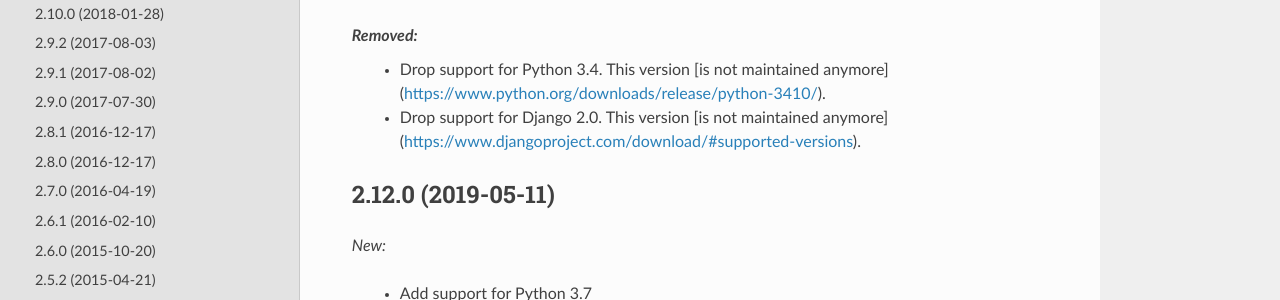
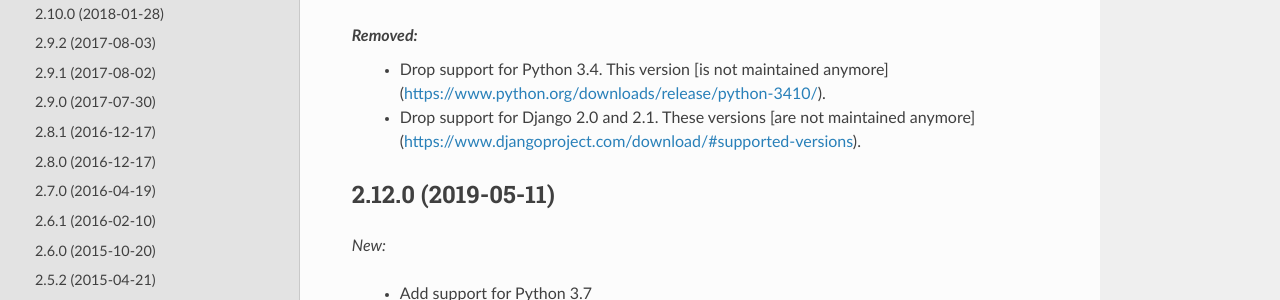
Before and after one commit to FactoryBoy/factory_boy, a Sphinx documentation site: the page built from docs/changelog.rst, in a window 1280 px wide and 900 px high, scrolled down 426 px. Shown: the part 150-450 px from the top of the window. Built offline with Sphinx 7.4.7 and the Read the Docs theme 2.0.0, drawn with Linux system fonts in a browser that asks for light colours.

Commit message:
Remove end of life Django 2.1 from the test matrix
Django 2.1 went EOL on December 2, 2019.

https://www.djangoproject.com/download/#supported-versions

```diff
--- a/docs/changelog.rst
+++ b/docs/changelog.rst
@@ -19,7 +19,7 @@
 
 *Removed:*
     - Drop support for Python 3.4. This version [is not maintained anymore](https://www.python.org/downloads/release/python-3410/).
-    - Drop support for Django 2.0. This version [is not maintained anymore](https://www.djangoproject.com/download/#supported-versions).
+    - Drop support for Django 2.0 and 2.1. These versions [are not maintained anymore](https://www.djangoproject.com/download/#supported-versions).
 
 
 2.12.0 (2019-05-11)
--- a/setup.cfg
+++ b/setup.cfg
@@ -18,7 +18,6 @@
     Development Status :: 5 - Production/Stable
     Framework :: Django
     Framework :: Django :: 1.11
-    Framework :: Django :: 2.1
     Framework :: Django :: 2.2
     Intended Audience :: Developers
     License :: OSI Approved :: MIT License
```
Also changed, not shown: 1 other file.
